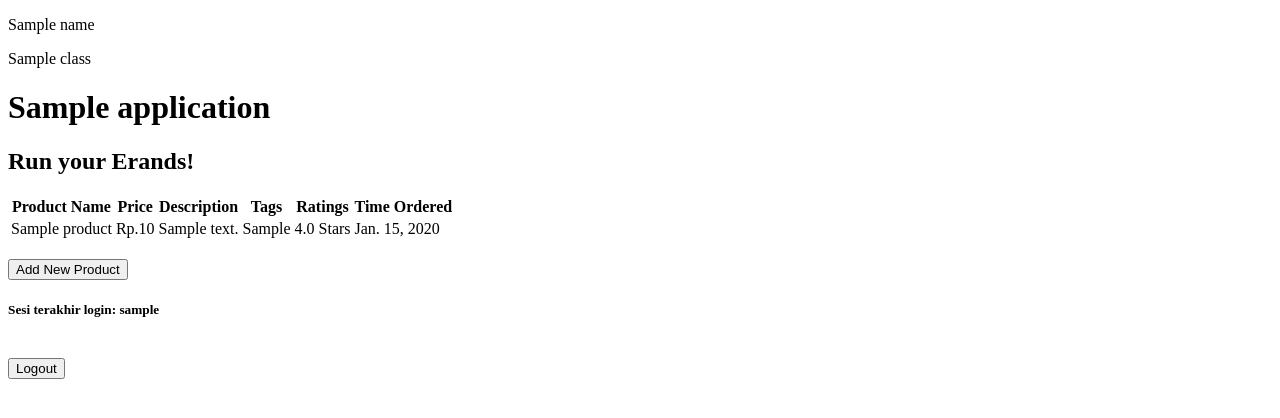
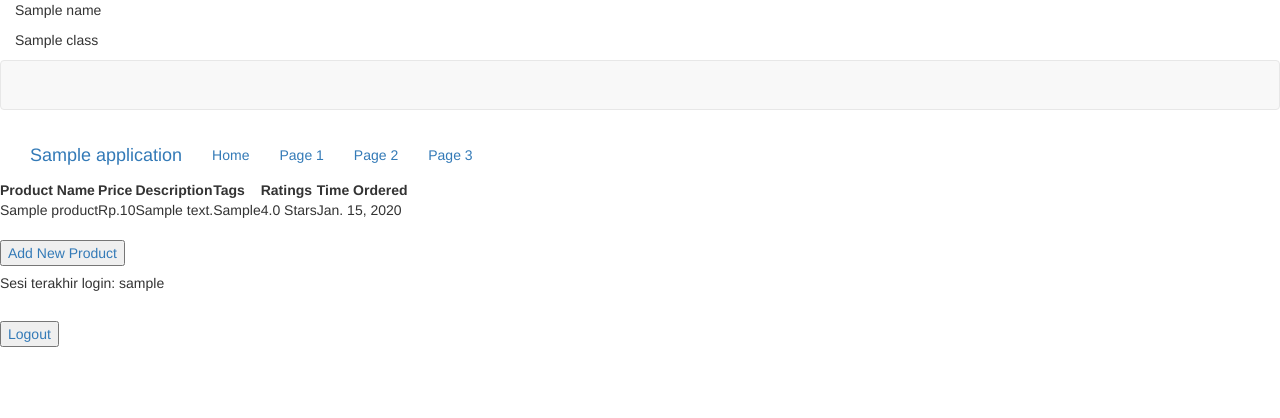
Before and after one commit to KarinaMaharani/raringo, a Django app: template main/templates/main.html in a window 1280 px wide. Shown: the top 418 px of the page. Run offline with Django 5.2, Linux system fonts and the light colour scheme; tables that the repository leaves empty hold one stand-in row (values such as "Sample post"); the template is opened without the code that fills it: values that come from a table or form of the project are taken from there, most other values are stand-ins (such as "Sample title", 1, 10 or a date in 2020); some libraries are stand-ins or nearby versions.

Commit message:
added bootstrap

```diff
--- a/main/templates/main.html
+++ b/main/templates/main.html
@@ -1,11 +1,27 @@
 {% extends 'base.html' %}
 {% block content %}
+<div class="container-fluid">
   <p>{{name}}</p>
   <p>{{class}}</p>
 
-<h1>{{application}}</h1>
-<h2>Run your Erands!</h2>
+  <!-- <h1>{{application}}</h1>
+  <h2>Run your Erands!</h2> -->
+</div>
+<nav class="navbar navbar-default"></nav>
+  <div class="container-fluid">
+    <div class="navbar-header">
+      <a class="navbar-brand" href="#">{{application}}</a>
+    </div>
+    <ul class="nav navbar-nav">
+      <li class="active"><a href="#">Home</a></li>
+      <li><a href="#">Page 1</a></li>
+      <li><a href="#">Page 2</a></li>
+      <li><a href="#">Page 3</a></li>
+    </ul>
+  </div>
+</nav>
 
+<div>
 {% if not product_entries %}
 <p>Belum ada data produk.</p>
 {% else %}
@@ -31,9 +47,10 @@
     {% endfor %}
   </table>
   {% endif %}
+  <br />
+</div>
 
-<br />
-
+<div>
   <a href="{% url 'main:create_product_entry' %}">
     <button>Add New Product</button>
   </a>
@@ -44,5 +61,7 @@
   <a href="{% url 'main:logout' %}">
     <button>Logout</button>
   </a>
+</div>
+
 
 {% endblock content %}
--- a/templates/base.html
+++ b/templates/base.html
@@ -4,6 +4,15 @@
   <head>
     <meta charset="UTF-8" />
     <meta name="viewport" content="width=device-width, initial-scale=1.0" />
+    <!-- Latest compiled and minified CSS -->
+    <link rel="stylesheet" href="https://maxcdn.bootstrapcdn.com/bootstrap/3.4.1/css/bootstrap.min.css">
+
+    <!-- jQuery library -->
+    <script src="https://ajax.googleapis.com/ajax/libs/jquery/3.7.1/jquery.min.js"></script>
+
+    <!-- Latest compiled JavaScript -->
+    <script src="https://maxcdn.bootstrapcdn.com/bootstrap/3.4.1/js/bootstrap.min.js"></script>
+
     {% block meta %} {% endblock meta %}
   </head>
 
```
Also changed, not shown: README.md. Lines whose indentation alone changed are shown as unchanged.
